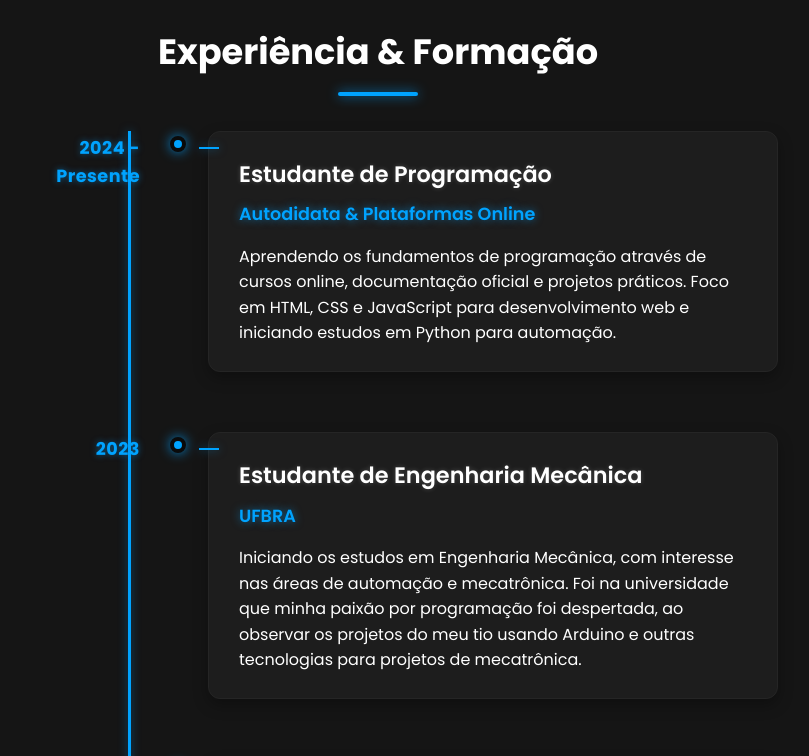
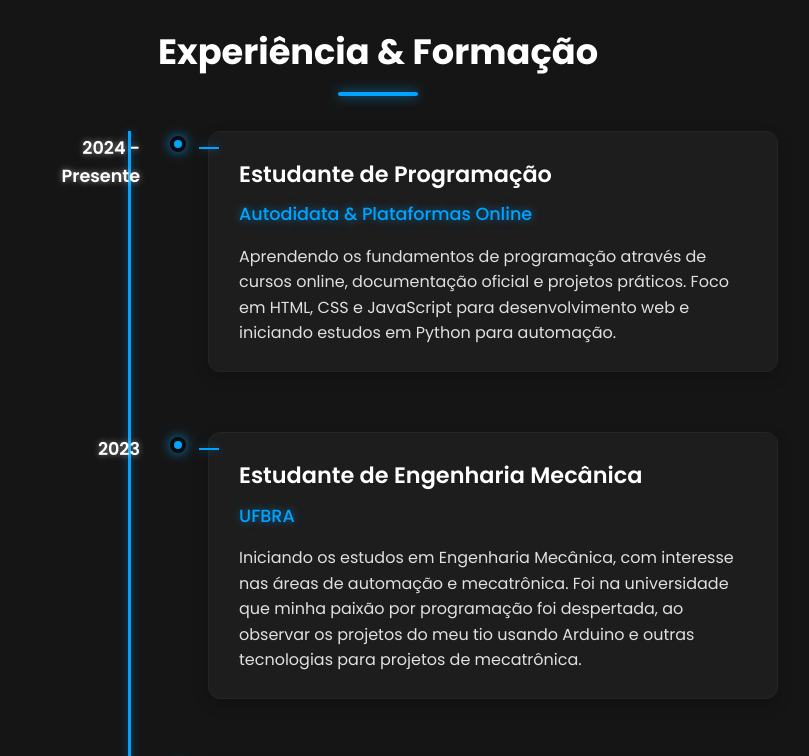
Before and after one commit to PedroAqBarros/Portfolio, a plain HTML site: page index.html in a window 1280 px wide. Shown: the part 3660-4416 px from the top of the page, without its empty margins (262-1071 px from the left). Drawn offline with nearby package versions, Linux system fonts and the light colour scheme.

Commit message:
text year color fix 1

```diff
--- a/css/components/timeline.css
+++ b/css/components/timeline.css
@@ -41,21 +41,13 @@
     left: 0;
     top: 0;
     width: 130px;
-    color: #FFFFFF;
+    color: #FFFFFF !important;
     font-weight: 600;
     font-size: 1.1rem;
     text-align: right;
     padding: 3px 15px 3px 0;
     border-right: 3px solid transparent;
     text-shadow: 0 0 6px rgba(255, 255, 255, 0.5);
-}
-
-.dark-mode .timeline-date {
-    color: #FFFFFF;
-    font-weight: 600;
-    font-size: 1.1rem;
-    text-shadow: 0 0 6px rgba(255, 255, 255, 0.5);
-    letter-spacing: 0.5px;
 }
 
 .timeline-content {
@@ -83,7 +75,6 @@
     margin-bottom: 8px;
     color: #FFFFFF;
     font-weight: 600;
-    text-shadow: 0 0 5px rgba(255, 255, 255, 0.2);
 }
 
 .timeline-content h4 {
@@ -91,7 +82,6 @@
     color: var(--primary-color);
     margin-bottom: 15px;
     font-weight: 500;
-    text-shadow: 0 0 8px rgba(0, 163, 255, 0.4);
 }
 
 .timeline-content p {
@@ -131,7 +121,7 @@
         margin-bottom: 10px;
         padding: 0;
         font-size: 1rem;
-        color: #FFFFFF;
+        color: #FFFFFF !important;
         text-shadow: 0 0 6px rgba(255, 255, 255, 0.5);
     }
 
@@ -161,34 +151,27 @@
     }
 }
 
-/* Melhorias específicas para a seção de Experiência & Formação no modo escuro */
+/* Dark Mode Styles */
 .dark-mode .timeline-content {
     background-color: rgba(30, 30, 30, 0.95);
     border: 1px solid var(--dark-border);
-    box-shadow: 0 6px 15px rgba(0, 0, 0, 0.3);
 }
 
 .dark-mode .timeline-content h3 {
     color: #FFFFFF;
-    font-weight: 600;
-    text-shadow: 0 0 5px rgba(255, 255, 255, 0.2);
 }
 
 .dark-mode .timeline-content h4 {
     color: var(--primary-color);
-    text-shadow: 0 0 8px rgba(0, 163, 255, 0.6);
-    font-weight: 600;
 }
 
 .dark-mode .timeline-content p {
-    color: #FFFFFF;
-    font-weight: 400;
+    color: #e0e0e0;
 }
 
 .dark-mode .timeline-date {
-    color: var(--primary-color);
-    font-weight: 700;
-    text-shadow: 0 0 6px rgba(0, 163, 255, 0.5);
+    color: #FFFFFF !important;
+    text-shadow: 0 0 6px rgba(255, 255, 255, 0.5);
 }
 
 .dark-mode .timeline::before {
```
